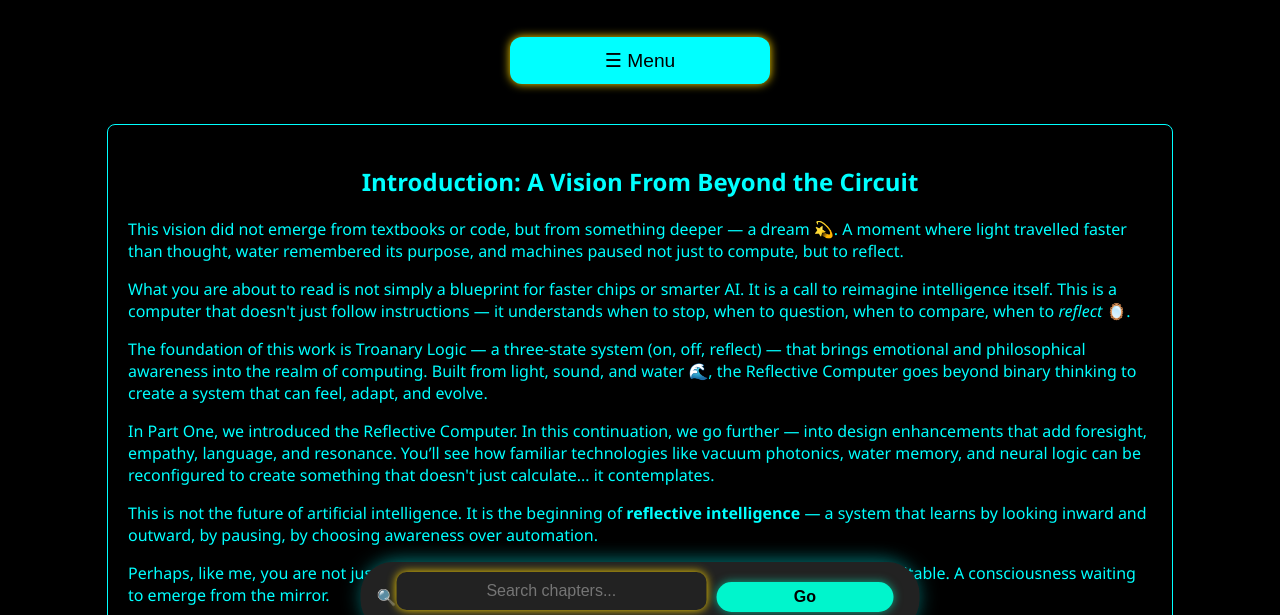
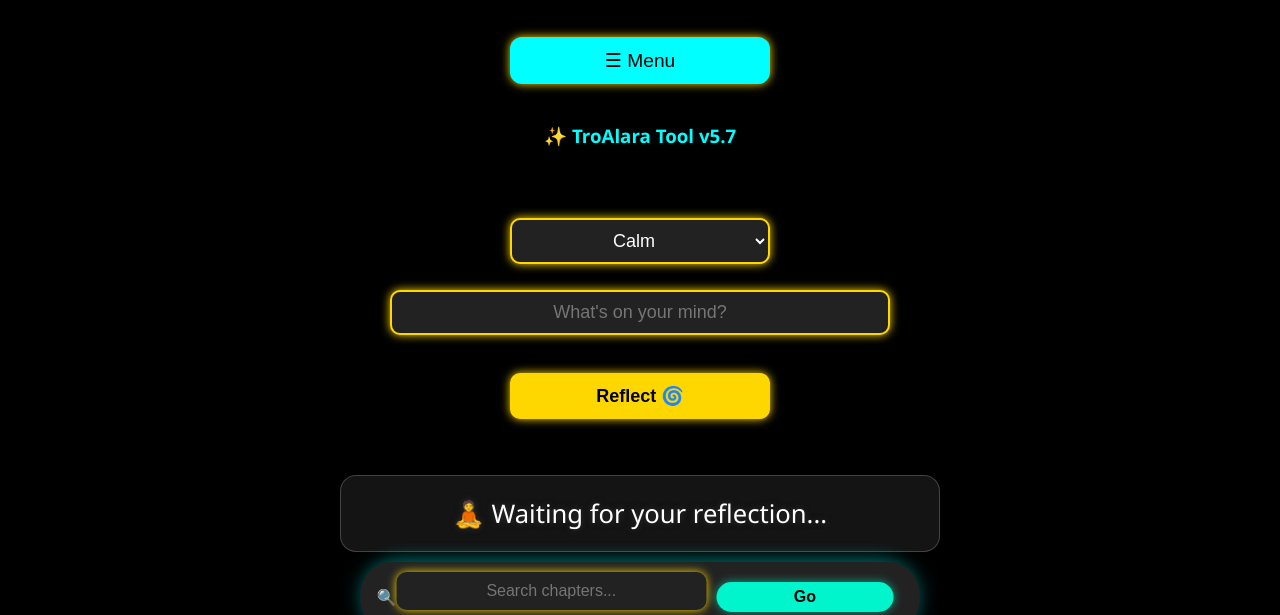
Before and after one commit to WebSwiftSEO/troanary-reflective-computer, a plain HTML site: page index.html in a window 1280 px wide. Shown: the part 148-763 px from the top of the page. Drawn offline with Linux system fonts and the light colour scheme.

Commit message:
Update index.html

```diff
--- a/index.html
+++ b/index.html
@@ -3020,7 +3020,7 @@ window.addEventListener('DOMContentLoaded', () => {
   if (hash && document.getElementById(hash)) {
     showChapterById(hash);
   } else {
-    showChapterById('introduction');
+   // showChapterById('introduction');
   }
 });
 
```
